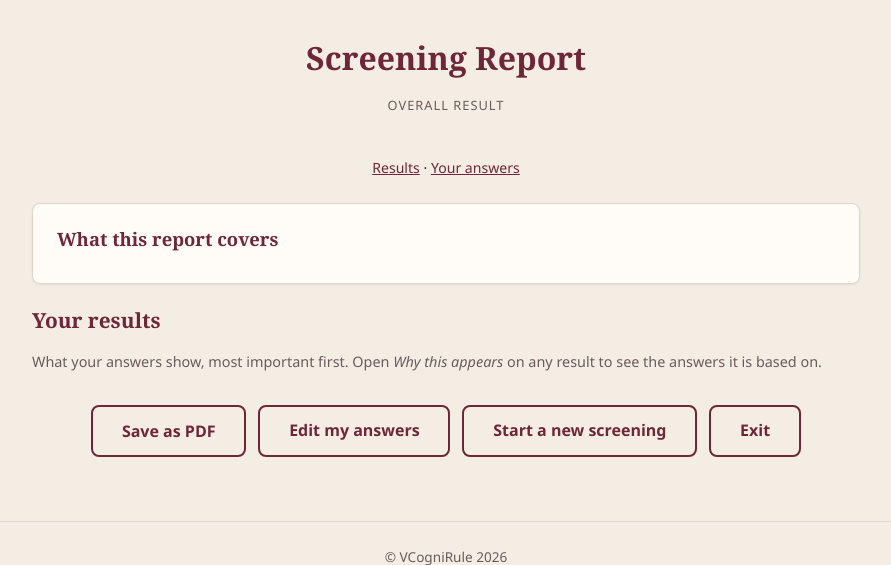
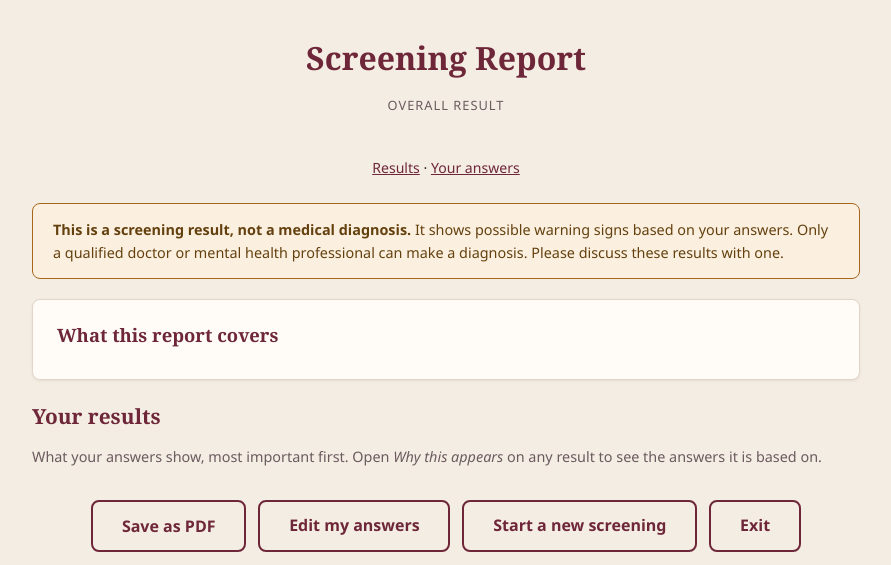
Before and after one commit to SubhanKhanTrekker05/VCogniRule, a Spring app: template src/main/resources/templates/report.html in a window 1280 px wide. Shown: the top 565 px of the page, without its empty margins (194-1085 px from the left). Run offline with Thymeleaf, Linux system fonts and the light colour scheme; the template is opened without the code that fills it, so the values that code supplies are empty; database files in the repository are not loaded.

Commit message:
M3: Add 'not a medical diagnosis' disclaimer to the report page
The disclaimer was on the welcome and about pages but not on the report itself.

```diff
--- a/src/main/resources/static/css/style.css
+++ b/src/main/resources/static/css/style.css
@@ -298,6 +298,8 @@ html:not(.js) .progress { display: none; }
 .severity-undetermined,
 .severity-unclassified { background: var(--surface-alt); color: var(--text-muted); border: 1px dashed var(--info-border); }
 .severity-attention { background: var(--amber); color: #fff; }
+.report-disclaimer { background: var(--amber-bg); border: 1px solid var(--amber); border-radius: var(--radius); padding: 0.85rem 1.25rem; margin-bottom: 1.25rem; }
+.report-disclaimer p { color: var(--amber-text); font-size: 0.9rem; margin: 0; }
 .overall-note { max-width: 520px; margin: 0.6rem auto 0; font-size: 0.9rem; color: var(--text-muted); }
 .report-jump { margin-top: 0.75rem; font-size: 0.88rem; }
 .report-jump a { color: var(--primary); }
--- a/src/main/resources/templates/report.html
+++ b/src/main/resources/templates/report.html
@@ -32,6 +32,13 @@
                 <li>International: findahelpline.com</li>
             </ul>
             <p style="font-size: 0.85rem; margin-top: 0.5rem;">Please reach out to one of these resources. Speaking with someone can make a difference.</p>
+        </div>
+
+        <!-- Disclaimer: always shown, also in the printed / PDF report -->
+        <div class="report-disclaimer" role="note">
+            <p><strong>This is a screening result, not a medical diagnosis.</strong>
+               It shows possible warning signs based on your answers. Only a qualified doctor or
+               mental health professional can make a diagnosis. Please discuss these results with one.</p>
         </div>
 
         <!-- Depression section missing: explain why it matters -->
```
Also changed, not shown: CHANGELOG.md.
